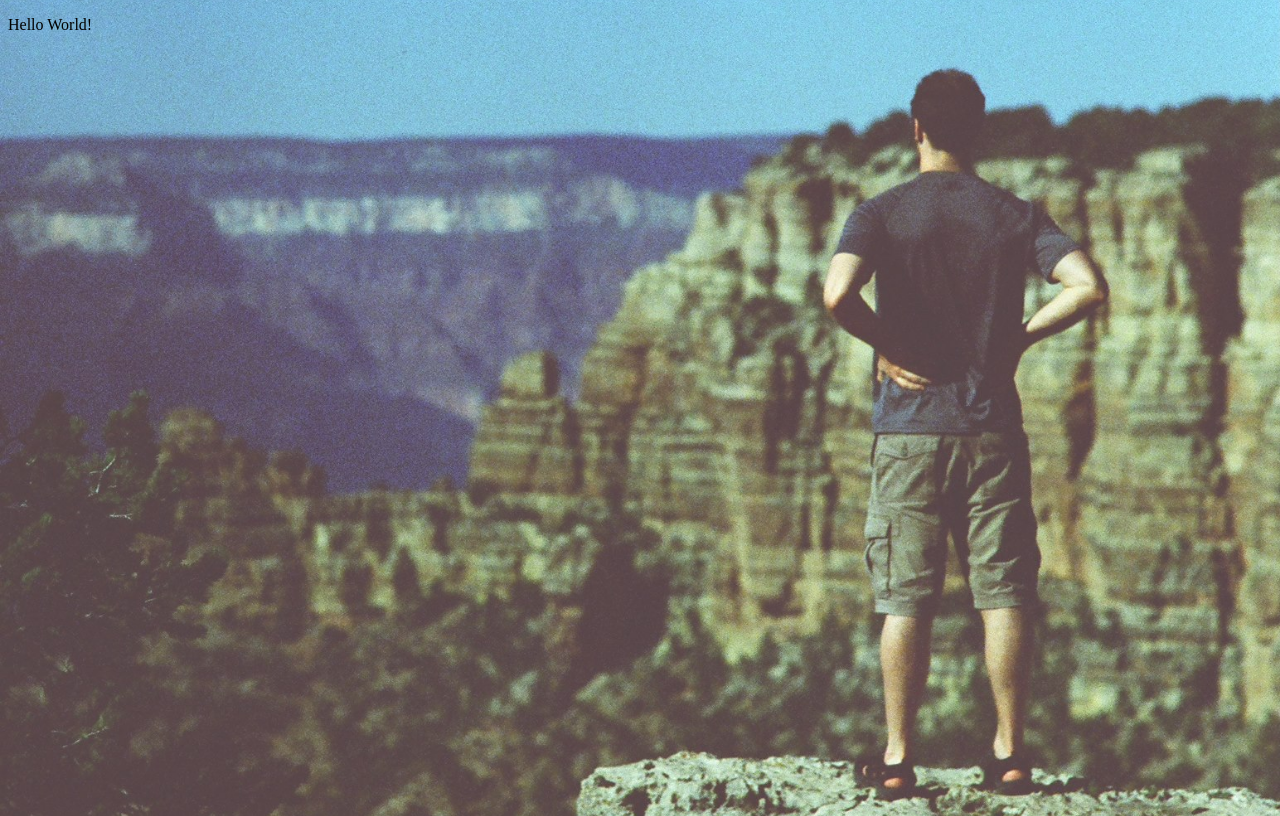
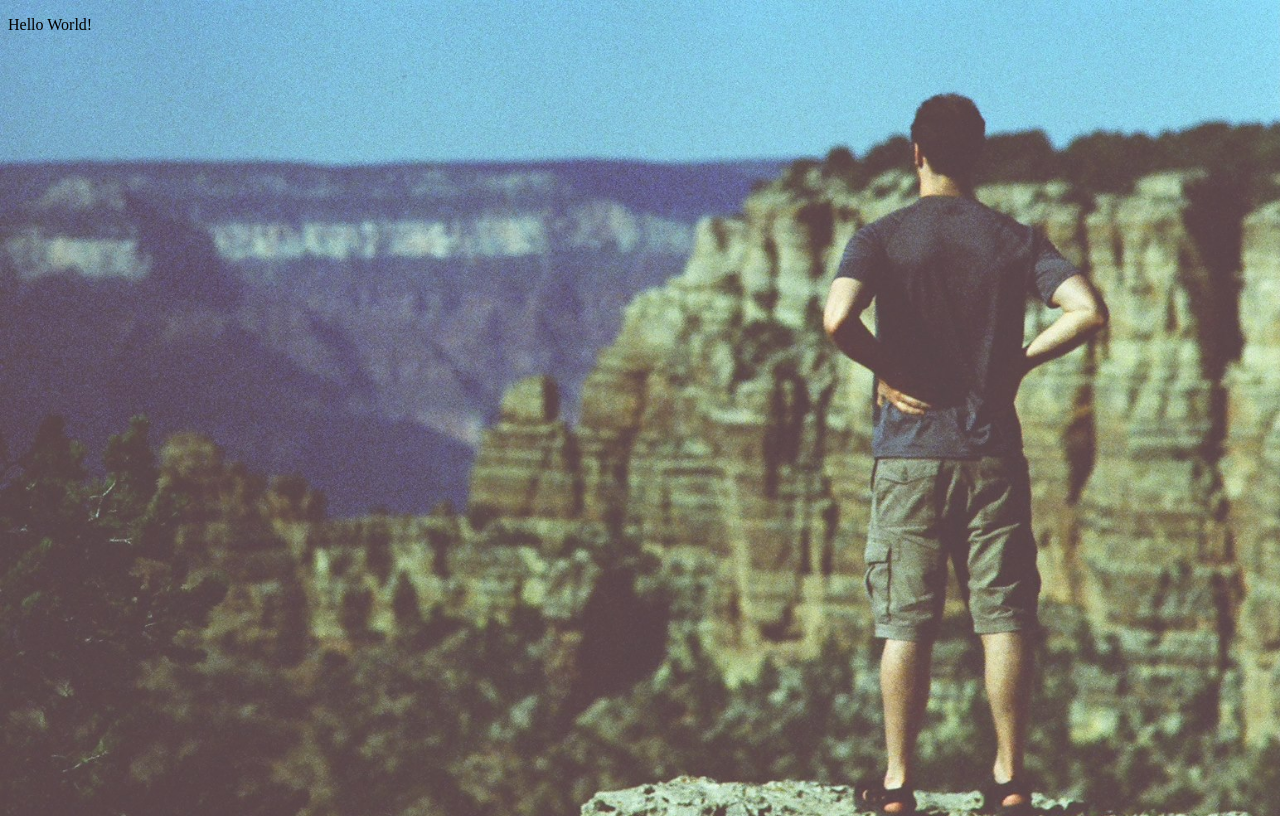
Before and after one commit to pmyers88/pmyers88.github.io, a plain HTML site: page index.html in a window 1280 px wide. Drawn offline with Linux system fonts and the light colour scheme.

Commit message:
Fixed image size

```diff
--- a/css/philmyers.css
+++ b/css/philmyers.css
@@ -3,8 +3,7 @@ html {
 	width: 100%;
 }
 body {
-      background: url("/images/grand_canyon.jpg");
+      background: url(/images/grand_canyon.jpg) no-repeat center center fixed;
       background-size: cover;
-      background-position: center;
       height: 100%;
 }
```
